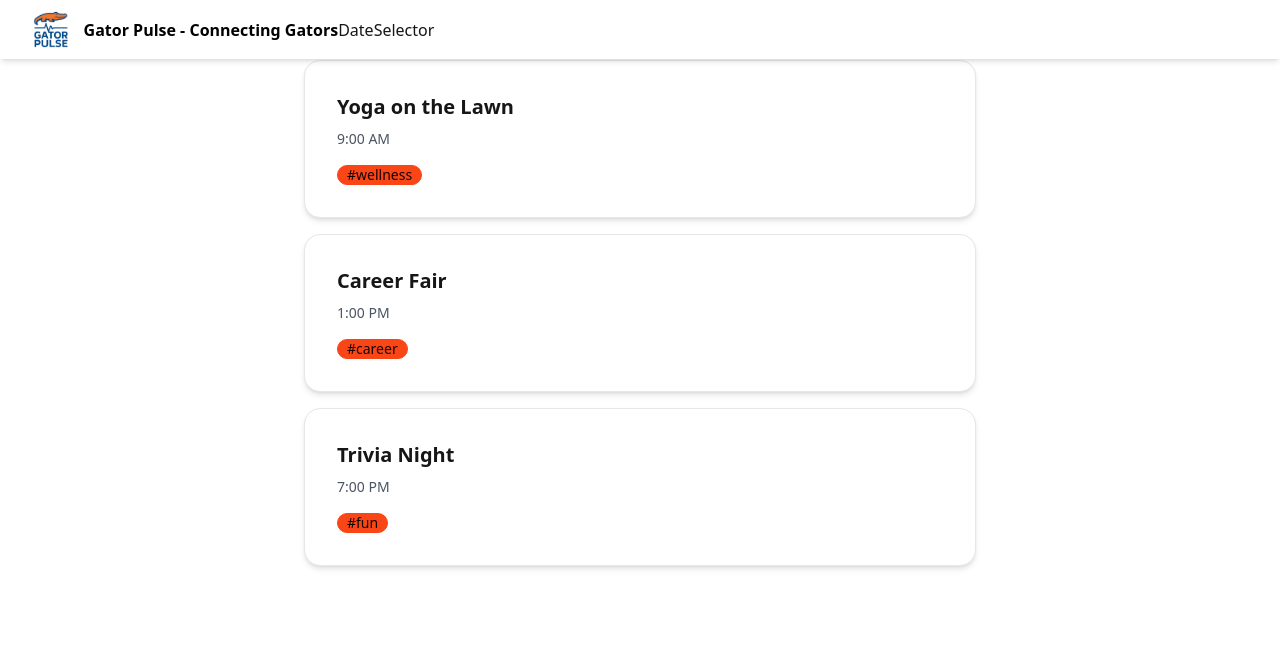
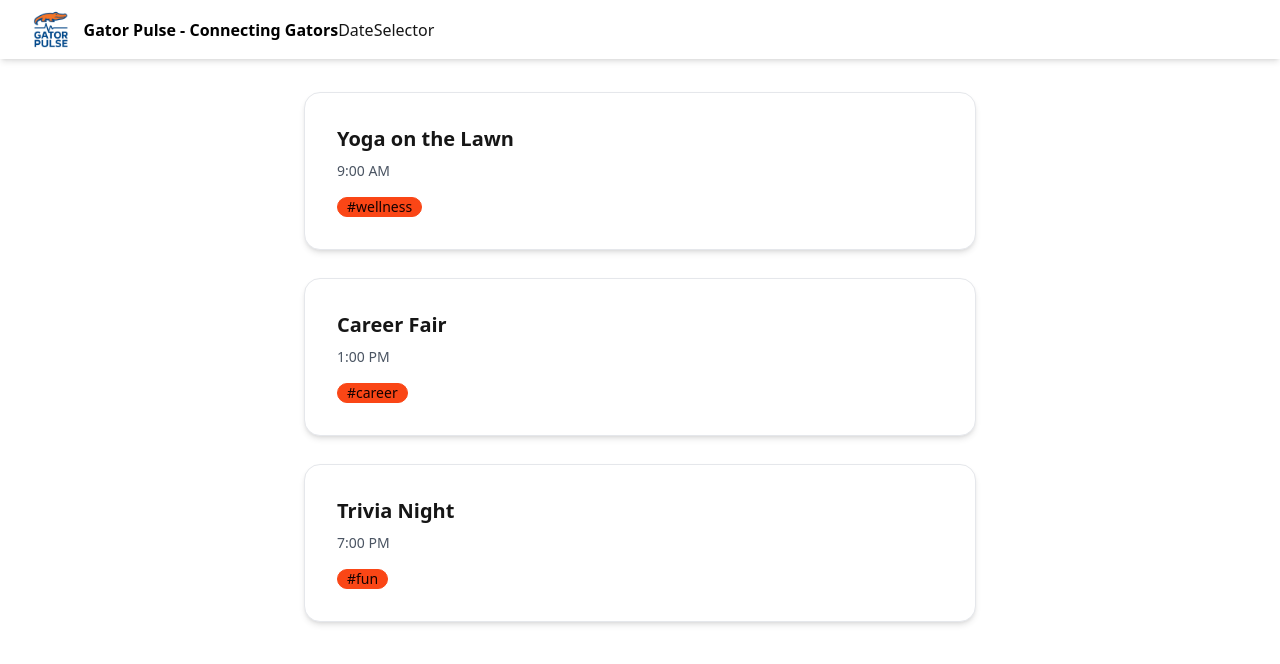
Before and after one commit to jiyadurai/cen3031-project, a React (Vite) app in the folder gatorpulse/: page /feed in a window 1280 px wide. Shown: the top 664 px of the page. Built offline with nearby package versions, Linux system fonts and the light colour scheme.

Commit message:
Added better spacing to events

```diff
--- a/gatorpulse/src/components/FeedPage.jsx
+++ b/gatorpulse/src/components/FeedPage.jsx
@@ -49,7 +49,7 @@
         </div>
 
         <div className="flex-1 overflow-y-scroll mt-4 px-4 pb-6">
-          <div className="flex flex-col gap-4 max-w-2xl mx-auto">
+          <div className="flex flex-col gap-7 max-w-2xl mx-auto mt-[4vh]">
             {events.map((event) => (
               <EventBox key={event.id} event={event} setEvents={setEvents} allEvents={events} />
             ))}
```
